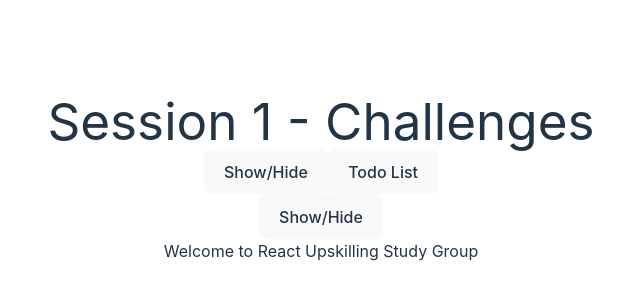
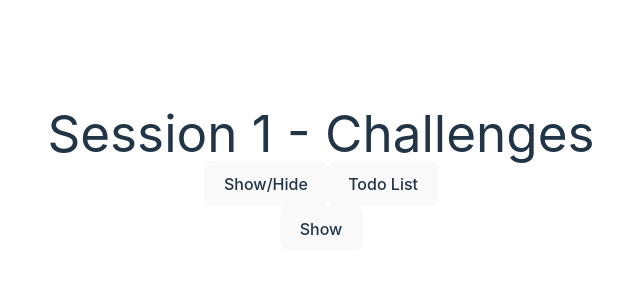
Before and after one commit to ricardo8504/react-base, a React (Vite) app: page / in a window 1280 px wide. Shown: the part 222-522 px from the top of the page, without its empty margins (319-959 px from the left). Built offline with nearby package versions, Linux system fonts and the light colour scheme.

Commit message:
session-1 - implement show and hide challenge

```diff
--- a/src/challenges/session-1/ShowHide.jsx
+++ b/src/challenges/session-1/ShowHide.jsx
@@ -1,14 +1,22 @@
 import { useState } from "react";
 
 const ShowHide = () => {
-    let buttonText = "Show/Hide";
+    const [show, setShow] = useState(false);
+    let buttonText = "Show";
+    function toggleShow() {
+        setShow(prevState => !prevState);
+    }
+
+    if (show) {
+        buttonText = "Hide";
+    }
 
     return (
         <section className="w-full">
-            <button>{buttonText}</button>
-            <h2 className="text-3xl font-bold underline">
+            <button onClick={toggleShow}>{buttonText}</button>
+            {show && <h2 className="text-3xl font-bold underline">
                 Welcome to React Upskilling Study Group
-            </h2>
+            </h2>}
         </section>
     )
 }
```
